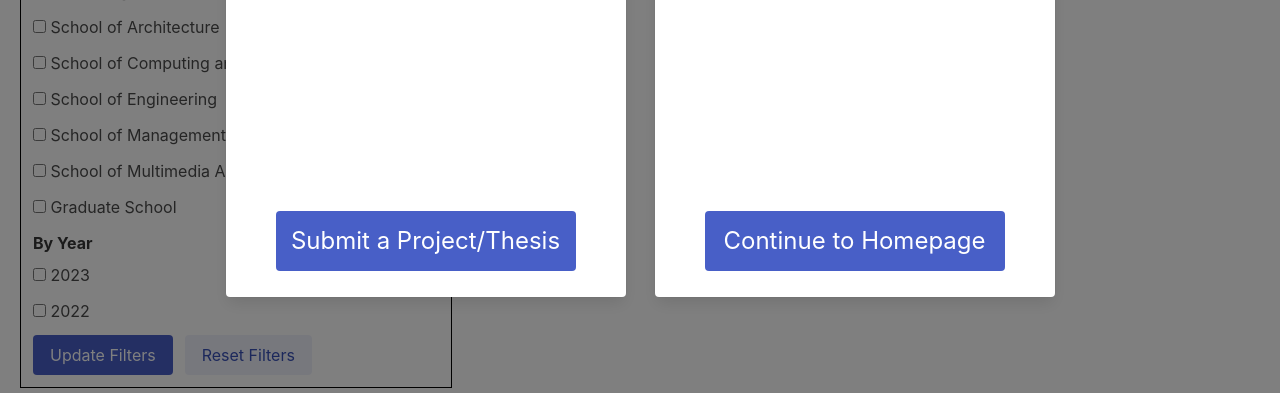
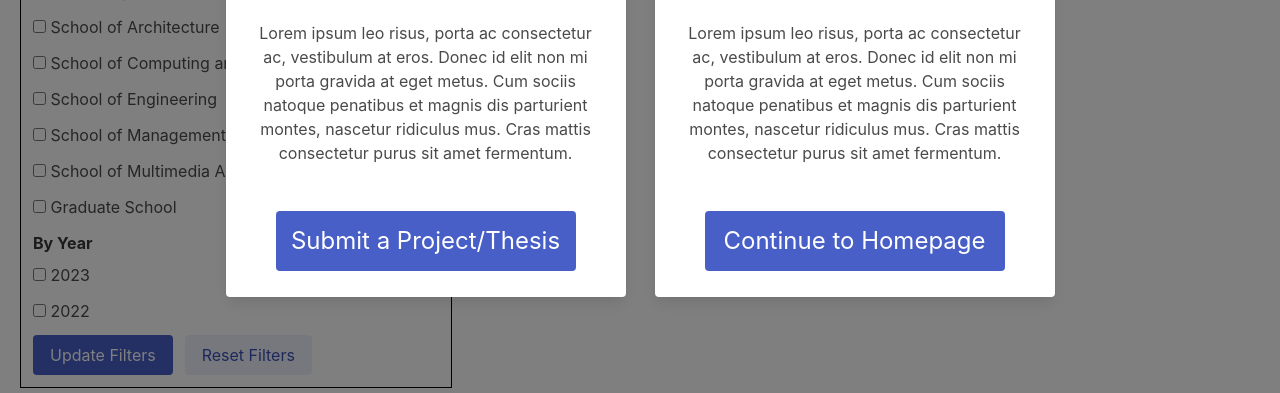
Before and after one commit to gelolaus/episteme, a Flask app: page /homepage in a window 1280 px wide. Shown: the part 407-800 px from the top of the page. Run offline with Flask 3, Linux system fonts and the light colour scheme.

Commit message:
feat: add template text for cards

```diff
--- a/templates/homepage.html
+++ b/templates/homepage.html
@@ -24,6 +24,9 @@
                                     </figure>
                                 </div>
                                 <div class="card-content has-text-centered">
+                                        <div class="content">
+                                            Lorem ipsum leo risus, porta ac consectetur ac, vestibulum at eros. Donec id elit non mi porta gravida at eget metus. Cum sociis natoque penatibus et magnis dis parturient montes, nascetur ridiculus mus. Cras mattis consectetur purus sit amet fermentum.
+                                        </div>
                                     <nav class="level is-mobile">
                                         <div class="level-item">
                                             <a href="">
@@ -46,6 +49,9 @@
                                     </figure>
                                 </div>
                                 <div class="card-content has-text-centered">
+                                        <div class="content">
+                                            Lorem ipsum leo risus, porta ac consectetur ac, vestibulum at eros. Donec id elit non mi porta gravida at eget metus. Cum sociis natoque penatibus et magnis dis parturient montes, nascetur ridiculus mus. Cras mattis consectetur purus sit amet fermentum.
+                                        </div>
                                     <nav class="level is-mobile">
                                         <div class="level-item">
                                             <a href="" id="continue-btn">
```
